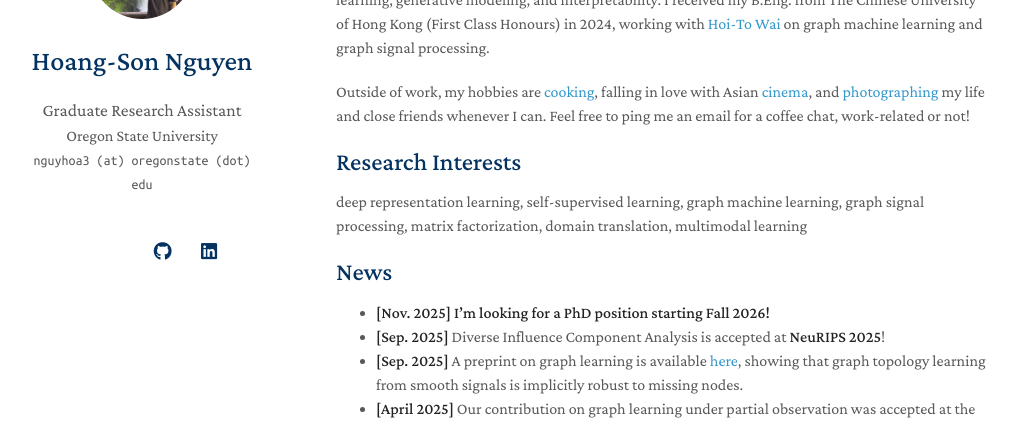
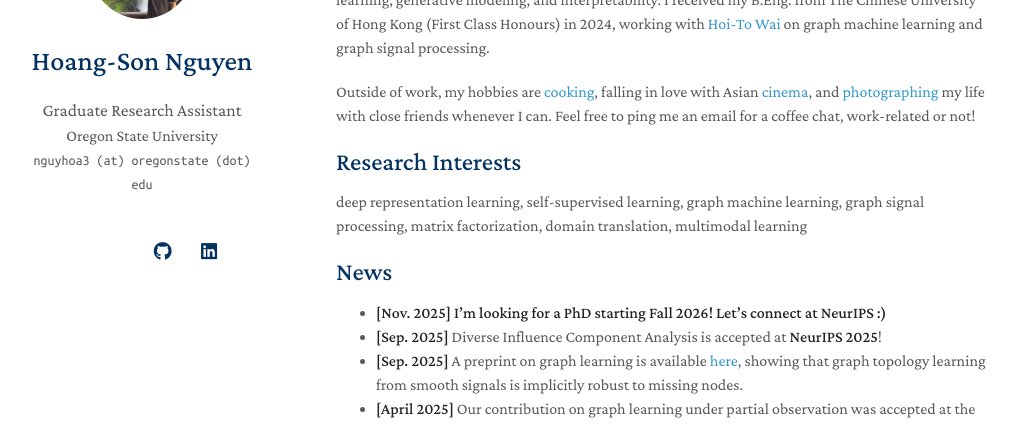
Before and after one commit to hsnguyen24/hsnguyen24.github.io, a Jekyll site: the page built from index.md, in a window 1280 px wide and 1400 px high. Shown: the part 169-594 px from the top of the window, without its empty margins (134-1151 px from the left). Built offline with Jekyll 4.4.1, drawn with Linux system fonts in a browser that asks for light colours; nearby versions of some CDN libraries; a style sheet for code colours, icons or effects is not loaded; our own code applies the rules of GitHub Pages for plain Markdown files; some of the changed text lies outside the part shown.

Commit message:
Update index.md

```diff
--- a/index.md
+++ b/index.md
@@ -6,14 +6,14 @@ layout: homepage
 
 I'm Sean, an M.S. student at Oregon State University working with [Xiao Fu](https://web.engr.oregonstate.edu/~fuxia). My current research focuses on deep representation learning from first principles, with applications in multimodal learning, generative modeling, and interpretability. I received my B.Eng. from The Chinese University of Hong Kong (First Class Honours) in 2024, working with [Hoi-To Wai](https://www1.se.cuhk.edu.hk/~htwai) on graph machine learning and graph signal processing.
 
-Outside of work, my hobbies are [cooking](https://cookpad.com/vn/nguoi-su-dung/18474087/), falling in love with Asian [cinema](https://letterboxd.com/notseanthesheep/), and [photographing](https://www.flickr.com/photos/portlandprince25/) my life and close friends whenever I can. Feel free to ping me an email for a coffee chat, work-related or not!
+Outside of work, my hobbies are [cooking](https://cookpad.com/vn/nguoi-su-dung/18474087/), falling in love with Asian [cinema](https://letterboxd.com/notseanthesheep/), and [photographing](https://www.flickr.com/photos/portlandprince25/) my life with close friends whenever I can. Feel free to ping me an email for a coffee chat, work-related or not!
 
 ## Research Interests
 deep representation learning, self-supervised learning, graph machine learning, graph signal processing, matrix factorization, domain translation, multimodal learning
 
 ## News
-- **[Nov. 2025]** **I'm looking for a PhD position starting Fall 2026!**
-- **[Sep. 2025]** Diverse Influence Component Analysis is accepted at **NeuRIPS 2025**!
+- **[Nov. 2025]** **I'm looking for a PhD starting Fall 2026! Let's connect at NeurIPS :)**
+- **[Sep. 2025]** Diverse Influence Component Analysis is accepted at **NeurIPS 2025**!
 - **[Sep. 2025]** A preprint on graph learning is available [here](https://arxiv.org/abs/2509.14887), showing that graph topology learning from smooth signals is implicitly robust to missing nodes.
 - **[April 2025]** Our contribution on graph learning under partial observation was accepted at the **Graph Signal Processing Workshop 2025**. The poster is available [here](./assets/files/GSPW2025_Poster.pdf).
 - **[September 2024]** I gave a talk on low-pass graph signal processing at [Faculty of Data Science and AI, National Economics University](https://fda.neu.edu.vn/) in Hanoi, Vietnam; the slides are [here](./assets/files/Talk_at_NEU_2024.pdf).
```
Also changed, not shown: other parts of index.md (+3 -2 lines).
